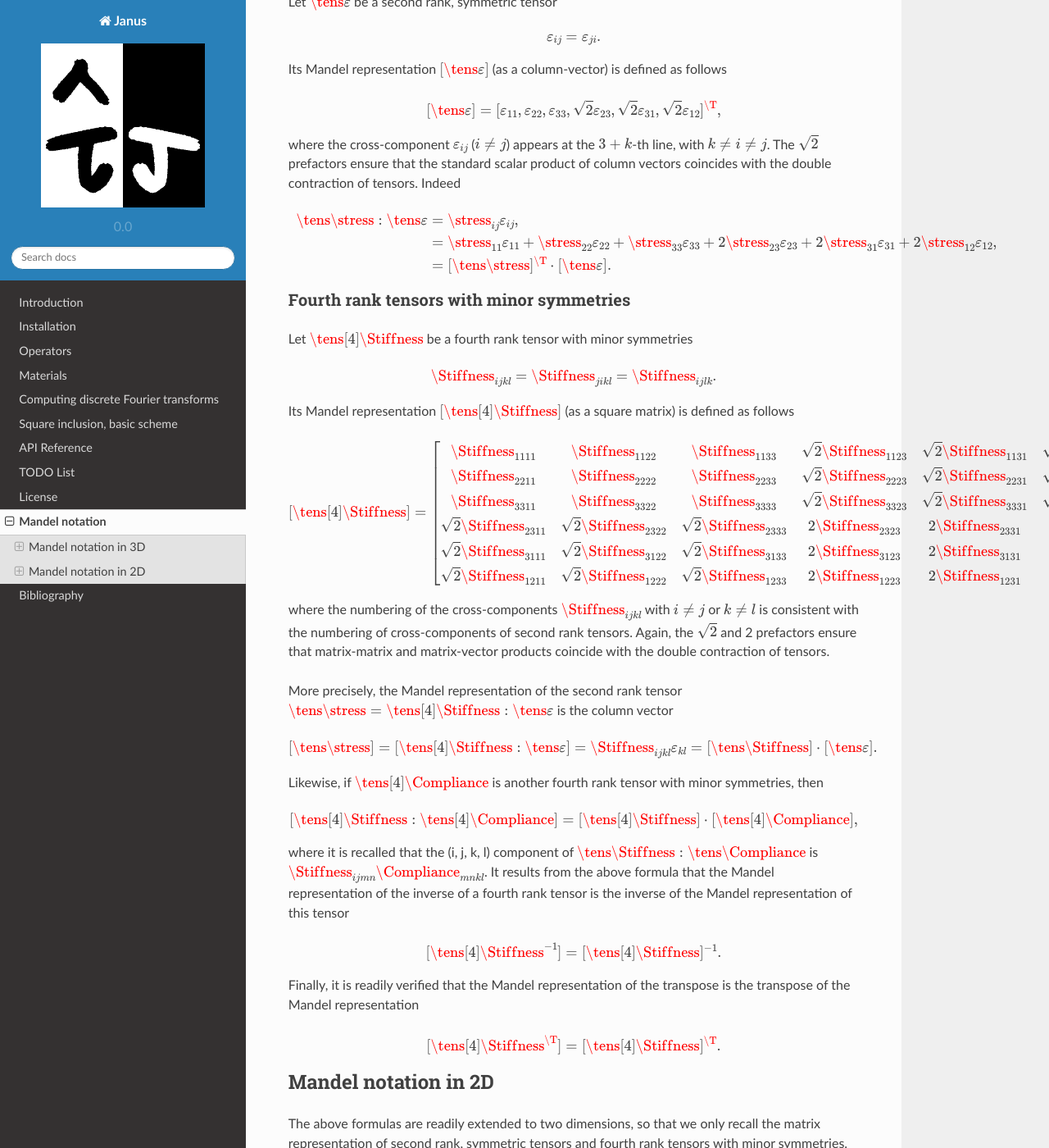
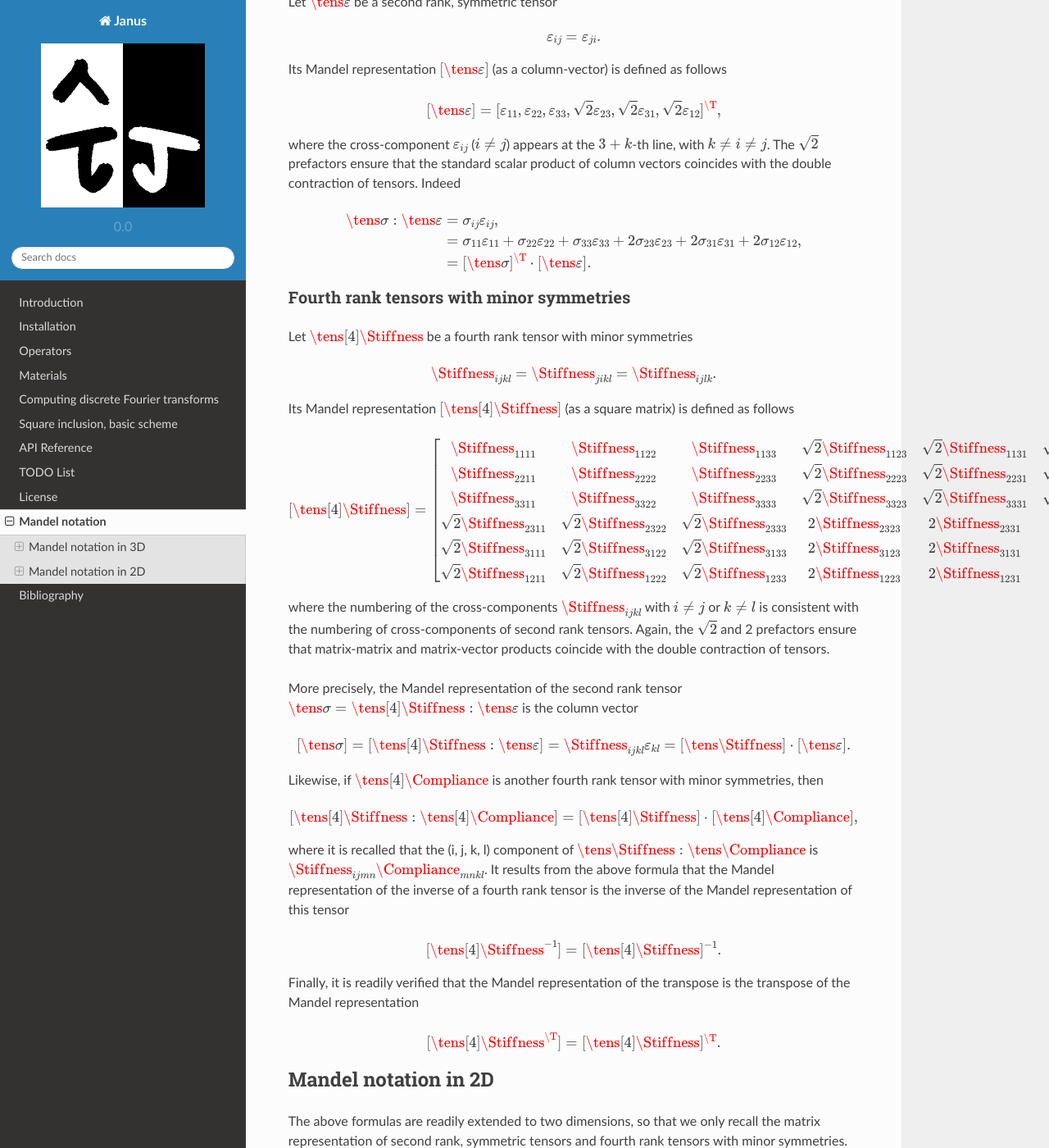
Before and after one commit to sbrisard/janus, a Sphinx documentation site: the page built from docs/mandel.rst, in a window 1280 px wide and 1400 px high, scrolled down 443 px. Shown: the whole window at 82% size. Built offline with Sphinx 7.4.7 and the Read the Docs theme 2.0.0, drawn with Linux system fonts in a browser that asks for light colours; formulas are drawn with MathJax 3.

Commit message:
\stress → \sigma

```diff
--- a/docs/mandel.rst
+++ b/docs/mandel.rst
@@ -37,9 +37,9 @@ where the cross-component :math:`\varepsilon_{ij}` (:math:`i\neq j`) appears at
    :nowrap:
 
    \begin{align*}
-   \tens\stress:\tens\varepsilon&=\stress_{ij}\varepsilon_{ij},\\
-   &=\stress_{11}\varepsilon_{11}+\stress_{22}\varepsilon_{22}+\stress_{33}\varepsilon_{33}+2\stress_{23}\varepsilon_{23}+2\stress_{31}\varepsilon_{31}+2\stress_{12}\varepsilon_{12},\\
-   &=[\tens\stress]^\T\cdot[\tens\varepsilon].
+   \tens\sigma:\tens\varepsilon&=\sigma_{ij}\varepsilon_{ij},\\
+   &=\sigma_{11}\varepsilon_{11}+\sigma_{22}\varepsilon_{22}+\sigma_{33}\varepsilon_{33}+2\sigma_{23}\varepsilon_{23}+2\sigma_{31}\varepsilon_{31}+2\sigma_{12}\varepsilon_{12},\\
+   &=[\tens\sigma]^\T\cdot[\tens\varepsilon].
    \end{align*}
 
 Fourth rank tensors with minor symmetries
@@ -67,10 +67,10 @@ Its Mandel representation :math:`[\tens[4]\Stiffness]` (as a square matrix) is d
 
 where the numbering of the cross-components :math:`\Stiffness_{ijkl}` with :math:`i\neq j` or :math:`k\neq l` is consistent with the numbering of cross-components of second rank tensors. Again, the :math:`\sqrt 2` and 2 prefactors ensure that matrix-matrix and matrix-vector products coincide with the double contraction of tensors.
 
-More precisely, the Mandel representation of the second rank tensor :math:`\tens\stress=\tens[4]\Stiffness:\tens\varepsilon` is the column vector
+More precisely, the Mandel representation of the second rank tensor :math:`\tens\sigma=\tens[4]\Stiffness:\tens\varepsilon` is the column vector
 
 .. math::
-   [\tens\stress]=[\tens[4]\Stiffness:\tens\varepsilon]=\Stiffness_{ijkl}\varepsilon_{kl}=[\tens\Stiffness]\cdot[\tens\varepsilon].
+   [\tens\sigma]=[\tens[4]\Stiffness:\tens\varepsilon]=\Stiffness_{ijkl}\varepsilon_{kl}=[\tens\Stiffness]\cdot[\tens\varepsilon].
 
 Likewise, if :math:`\tens[4]\Compliance` is another fourth rank tensor with minor symmetries, then
 
```
